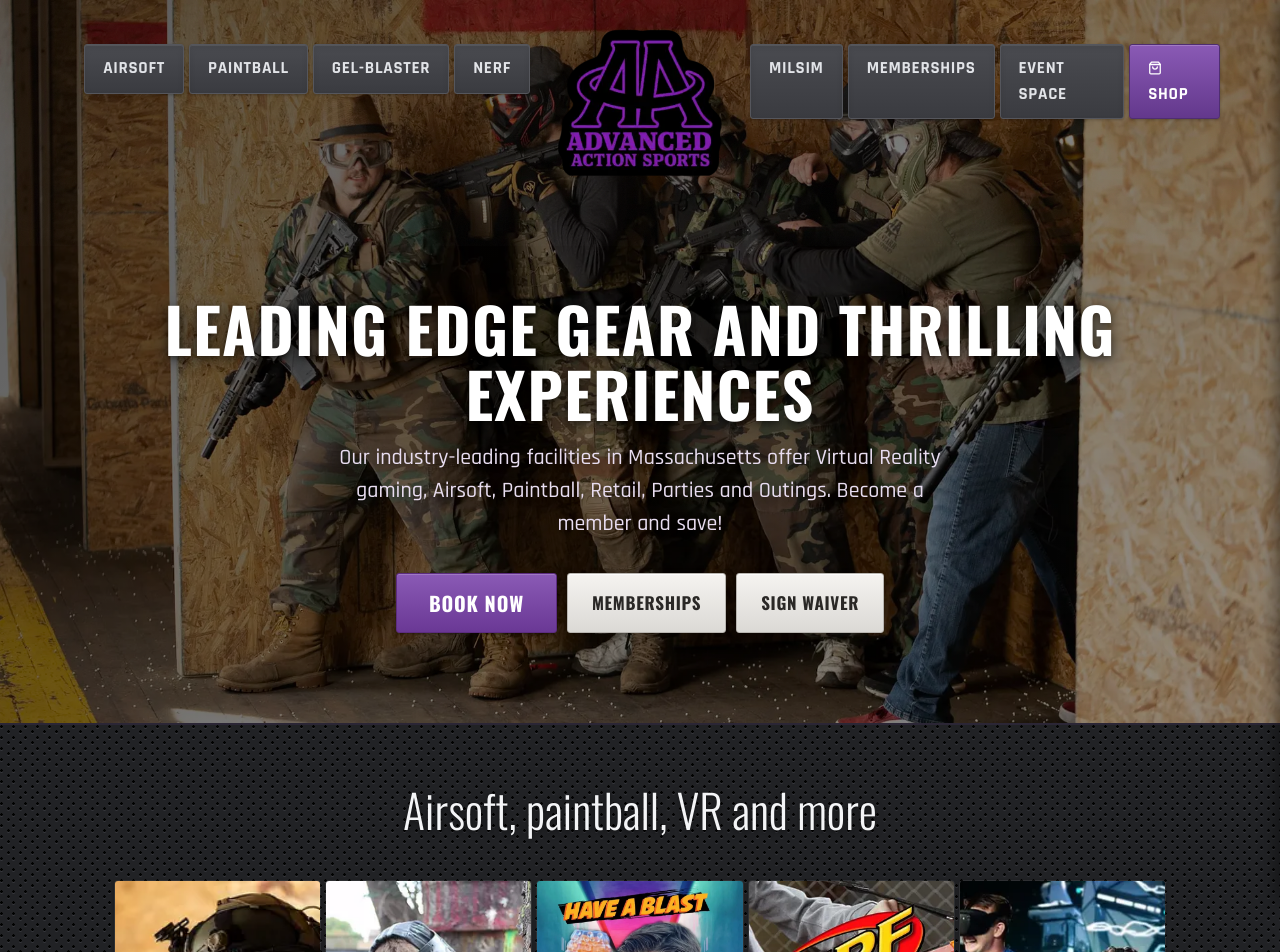
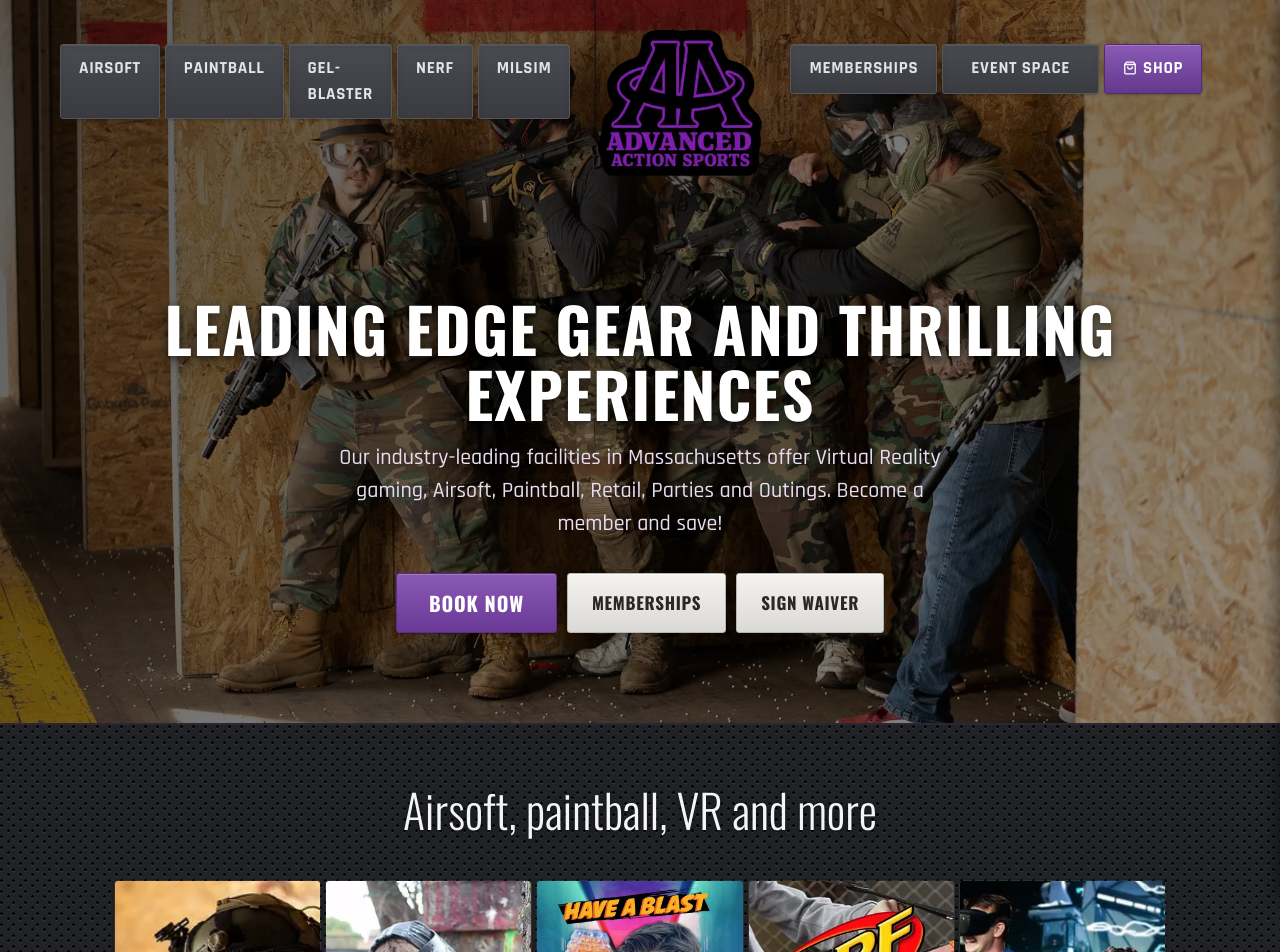
Before and after one commit to amelv/advanced-action-sports, a Jekyll site: the page built from index.html, in a window 1280 px wide. Shown: the top 952 px of the page. Built offline with Jekyll 4.4.1, drawn with Linux system fonts in a browser that asks for light colours.

Commit message:
Move Milsim to left nav, wider Event Space link padding

```diff
--- a/_includes/header.html
+++ b/_includes/header.html
@@ -7,14 +7,14 @@
         <a href="{{ site.baseurl }}/paintball/"{% if page_path == 'paintball' %} class="active"{% endif %}>Paintball</a>
         <a href="{{ site.baseurl }}/gel-blaster/"{% if page_path == 'gel-blaster' %} class="active"{% endif %}>Gel-Blaster</a>
         <a href="{{ site.baseurl }}/nerf-battles/"{% if page_path == 'nerf-battles' %} class="active"{% endif %}>Nerf</a>
+        <a href="{{ site.baseurl }}/milsim/"{% if page_path == 'milsim' %} class="active"{% endif %}>Milsim</a>
       </nav>
       <a href="{{ site.baseurl }}/" class="logo">
         <img src="{{ site.baseurl }}/assets/images/logo-new-150@2x.webp" alt="Advanced Action Sports" width="300" height="300">
       </a>
       <nav class="nav-right">
-        <a href="{{ site.baseurl }}/milsim/"{% if page_path == 'milsim' %} class="active"{% endif %}>Milsim</a>
         <a href="{{ site.baseurl }}/memberships/"{% if page_path == 'memberships' %} class="active"{% endif %}>Memberships</a>
-        <a href="{{ site.baseurl }}/event-space/"{% if page_path == 'event-space' %} class="active"{% endif %}>Event Space</a>
+        <a href="{{ site.baseurl }}/event-space/"{% if page_path == 'event-space' %} class="active"{% else %} class="nav-event-space"{% endif %}>Event Space</a>
         <a href="https://advancedactionsports.square.site/" target="_blank" rel="noreferrer noopener" class="nav-shop"><svg viewBox="0 0 24 24" width="14" height="14" fill="none" stroke="currentColor" stroke-width="2.2" stroke-linecap="round" stroke-linejoin="round"><path d="M6 2L3 6v14a2 2 0 002 2h14a2 2 0 002-2V6l-3-4z"/><line x1="3" y1="6" x2="21" y2="6"/><path d="M16 10a4 4 0 01-8 0"/></svg>Shop</a>
       </nav>
       <button class="menu-toggle" aria-label="Menu">
--- a/_layouts/default.html
+++ b/_layouts/default.html
@@ -130,6 +130,7 @@
       box-shadow: inset 0 1px 0 rgba(255,255,255,0.2), 0 1px 3px rgba(0,0,0,0.25);
       color: #fff;
     }
+    nav a.nav-event-space { padding: 11px 28px; }
     nav .nav-shop:hover {
       background: linear-gradient(to bottom, var(--nav-shop-hover-start), var(--nav-shop-hover-end));
       border-color: var(--nav-shop-hover-border); color: #fff;
```
